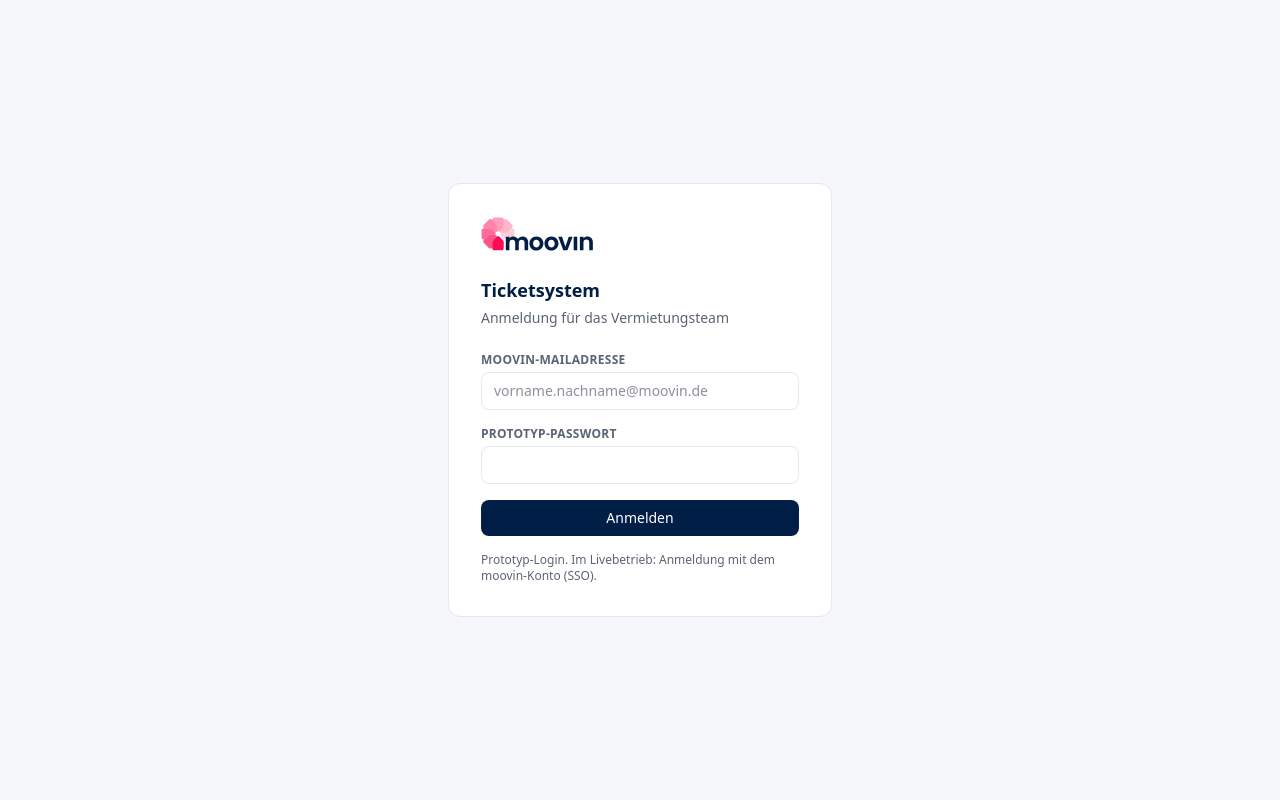
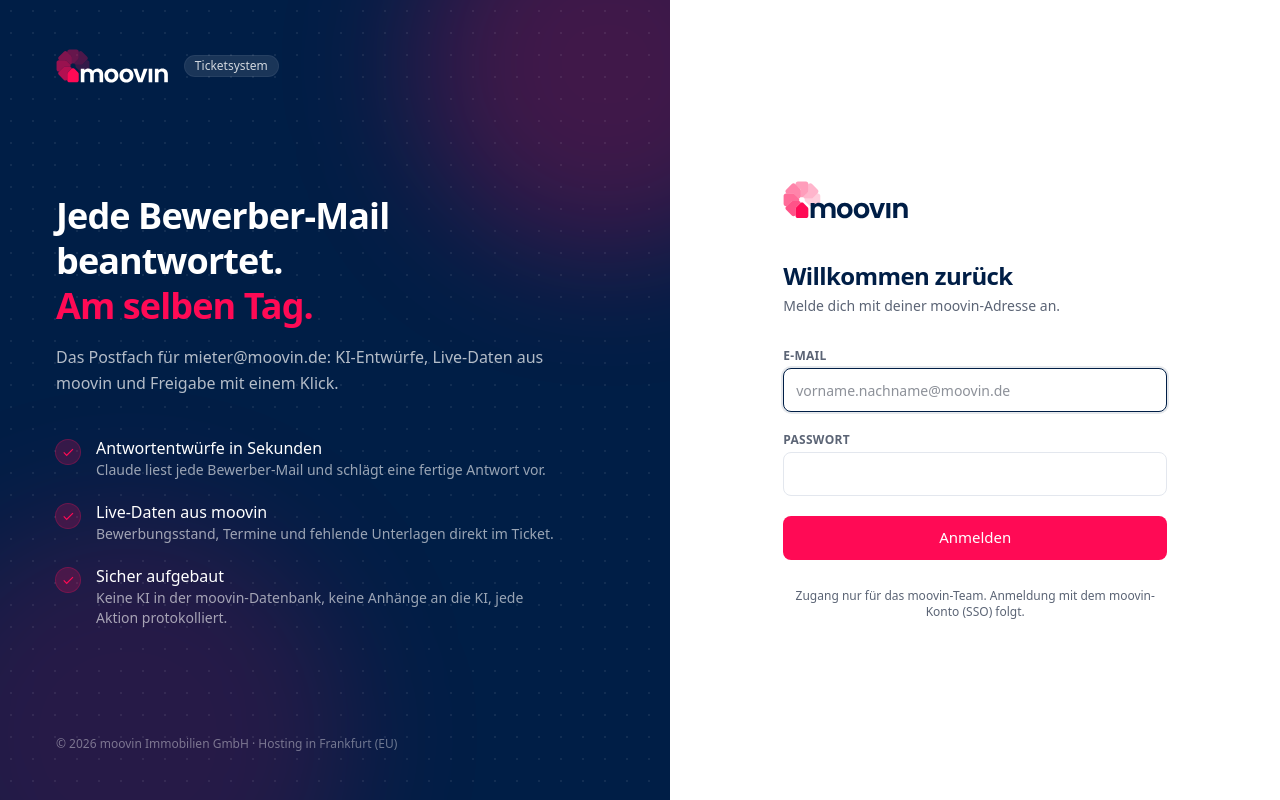
Before and after one commit to moovin-Immobilien/moovin-ticketsystem, a Next.js app: page /login in a window 1280 px wide. Built offline with nearby package versions, Linux system fonts and the light colour scheme; no server answers.

Commit message:
Login: neues Design mit Markenseite, weißes Logo

```diff
--- a/src/app/login/LoginForm.tsx
+++ b/src/app/login/LoginForm.tsx
@@ -5,19 +5,19 @@ import { loginAction } from "./actions";
 export function LoginForm({ next }: { next: string }) {
   const [error, action, pending] = useActionState(loginAction, null);
   return (
-    <form action={action} className="space-y-4">
+    <form action={action} className="space-y-5">
       <input type="hidden" name="next" value={next} />
       <div>
-        <label className="label" htmlFor="email">moovin-Mailadresse</label>
-        <input className="input" id="email" name="email" type="email" required placeholder="vorname.nachname@moovin.de" autoComplete="username" />
+        <label className="label" htmlFor="email">E-Mail</label>
+        <input className="input h-11" id="email" name="email" type="email" required placeholder="vorname.nachname@moovin.de" autoComplete="username" autoFocus />
       </div>
       <div>
-        <label className="label" htmlFor="password">Prototyp-Passwort</label>
-        <input className="input" id="password" name="password" type="password" required autoComplete="current-password" />
+        <label className="label" htmlFor="password">Passwort</label>
+        <input className="input h-11" id="password" name="password" type="password" required autoComplete="current-password" />
       </div>
-      {error && <p className="text-sm text-pink">{error}</p>}
-      <button className="btn-primary w-full" disabled={pending}>{pending ? "Anmelden …" : "Anmelden"}</button>
-      <p className="text-xs text-muted">Prototyp-Login. Im Livebetrieb: Anmeldung mit dem moovin-Konto (SSO).</p>
+      {error && <p className="rounded-lg bg-pink-50 px-3 py-2 text-sm text-pink">{error}</p>}
+      <button className="btn-pink h-11 w-full text-[15px]" disabled={pending}>{pending ? "Anmelden …" : "Anmelden"}</button>
+      <p className="pt-2 text-center text-xs text-muted">Zugang nur für das moovin-Team. Anmeldung mit dem moovin-Konto (SSO) folgt.</p>
     </form>
   );
 }
--- a/src/app/login/page.tsx
+++ b/src/app/login/page.tsx
@@ -1,17 +1,64 @@
 import { LoginForm } from "./LoginForm";
+
+const FEATURES = [
+  { title: "Antwortentwürfe in Sekunden", text: "Claude liest jede Bewerber-Mail und schlägt eine fertige Antwort vor." },
+  { title: "Live-Daten aus moovin", text: "Bewerbungsstand, Termine und fehlende Unterlagen direkt im Ticket." },
+  { title: "Sicher aufgebaut", text: "Keine KI in der moovin-Datenbank, keine Anhänge an die KI, jede Aktion protokolliert." },
+];
 
 export default async function LoginPage(props: PageProps<"/login">) {
   const sp = await props.searchParams;
   const next = typeof sp.next === "string" ? sp.next : "/tickets";
   return (
-    <main className="flex-1 grid place-items-center p-6">
-      <div className="card w-full max-w-sm p-8">
-        {/* eslint-disable-next-line @next/next/no-img-element */}
-        <img src="/moovin-logo.svg" alt="moovin" className="h-9 mb-6" />
-        <h1 className="text-lg font-semibold text-navy mb-1">Ticketsystem</h1>
-        <p className="text-sm text-muted mb-6">Anmeldung für das Vermietungsteam</p>
-        <LoginForm next={next} />
-      </div>
+    <main className="flex-1 grid lg:grid-cols-[1.1fr_1fr] min-h-screen">
+      {/* Markenseite */}
+      <section className="relative hidden lg:flex flex-col justify-between overflow-hidden bg-navy px-14 py-12 text-white">
+        <div aria-hidden className="pointer-events-none absolute -right-32 -top-32 h-96 w-96 rounded-full bg-pink/25 blur-3xl" />
+        <div aria-hidden className="pointer-events-none absolute -bottom-40 -left-24 h-[28rem] w-[28rem] rounded-full bg-pink/15 blur-3xl" />
+        <div aria-hidden className="pointer-events-none absolute inset-0 opacity-[0.07] [background-image:radial-gradient(white_1px,transparent_1px)] [background-size:22px_22px]" />
+
+        <div className="relative flex items-center gap-4">
+          {/* eslint-disable-next-line @next/next/no-img-element */}
+          <img src="/moovin-logo-white.svg" alt="moovin" className="h-9" />
+          <span className="rounded-full bg-white/10 px-2.5 py-0.5 text-xs font-medium text-white/80 ring-1 ring-white/15">Ticketsystem</span>
+        </div>
+
+        <div className="relative max-w-lg">
+          <h1 className="text-4xl font-semibold leading-tight tracking-tight">
+            Jede Bewerber-Mail beantwortet.<br />
+            <span className="text-pink">Am selben Tag.</span>
+          </h1>
+          <p className="mt-4 text-base leading-relaxed text-white/70">
+            Das Postfach für mieter@moovin.de: KI-Entwürfe, Live-Daten aus moovin und Freigabe mit einem Klick.
+          </p>
+          <ul className="mt-10 space-y-5">
+            {FEATURES.map((f) => (
+              <li key={f.title} className="flex gap-4">
+                <span className="mt-1 grid h-6 w-6 shrink-0 place-items-center rounded-full bg-pink/20 ring-1 ring-pink/40">
+                  <svg viewBox="0 0 20 20" className="h-3.5 w-3.5 fill-pink" aria-hidden><path d="M8.1 13.6 4.5 10l-1.2 1.2 4.8 4.8 9.6-9.6-1.2-1.2z" /></svg>
+                </span>
+                <div>
+                  <div className="font-medium">{f.title}</div>
+                  <div className="text-sm text-white/60">{f.text}</div>
+                </div>
+              </li>
+            ))}
+          </ul>
+        </div>
+
+        <div className="relative text-xs text-white/40">© {new Date().getFullYear()} moovin Immobilien GmbH · Hosting in Frankfurt (EU)</div>
+      </section>
+
+      {/* Anmeldung */}
+      <section className="flex items-center justify-center bg-white px-6 py-12">
+        <div className="w-full max-w-sm">
+          {/* eslint-disable-next-line @next/next/no-img-element */}
+          <img src="/moovin-logo.svg" alt="moovin" className="h-10 mb-10" />
+          <h2 className="text-2xl font-semibold tracking-tight text-navy">Willkommen zurück</h2>
+          <p className="mt-1 mb-8 text-sm text-muted">Melde dich mit deiner moovin-Adresse an.</p>
+          <LoginForm next={next} />
+        </div>
+      </section>
     </main>
   );
 }
```
Also changed, not shown: public/moovin-logo-white.svg (added).
